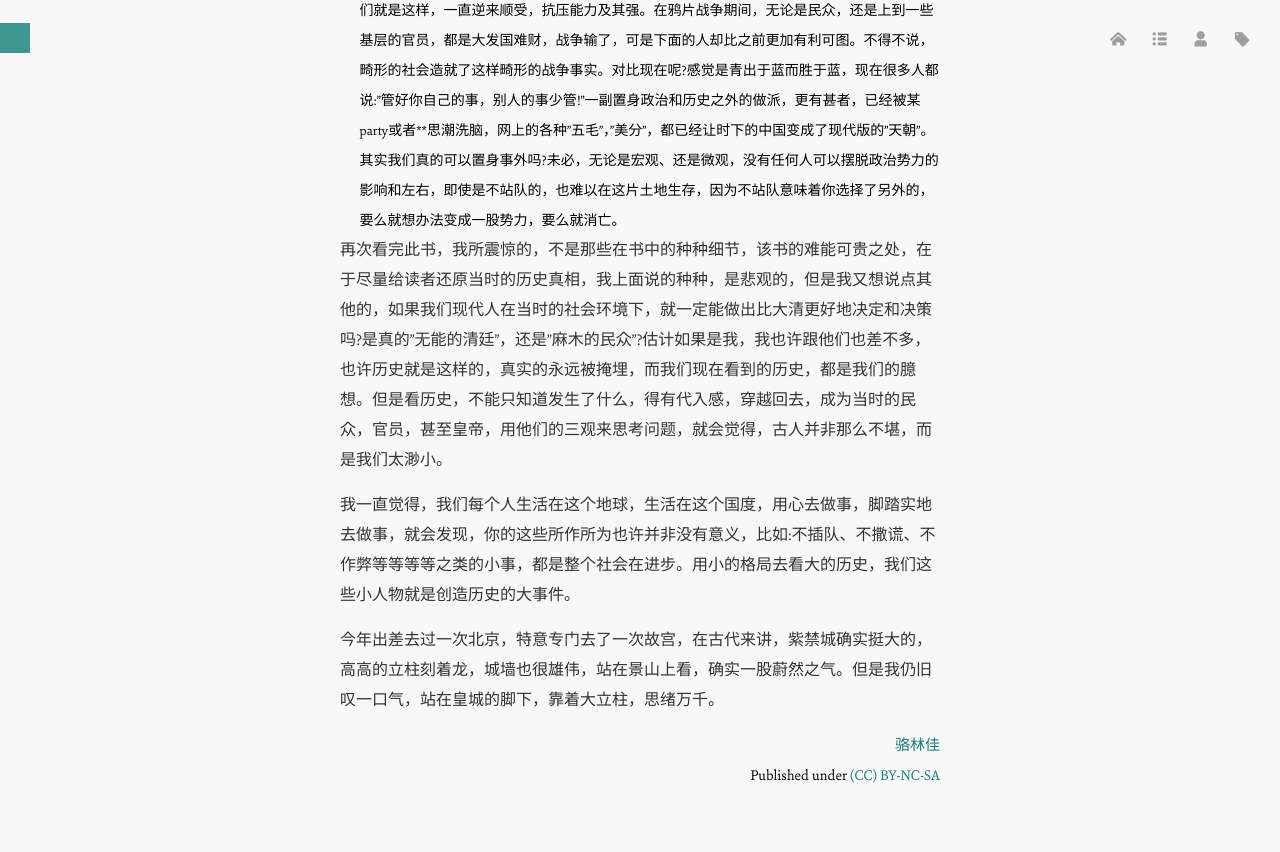
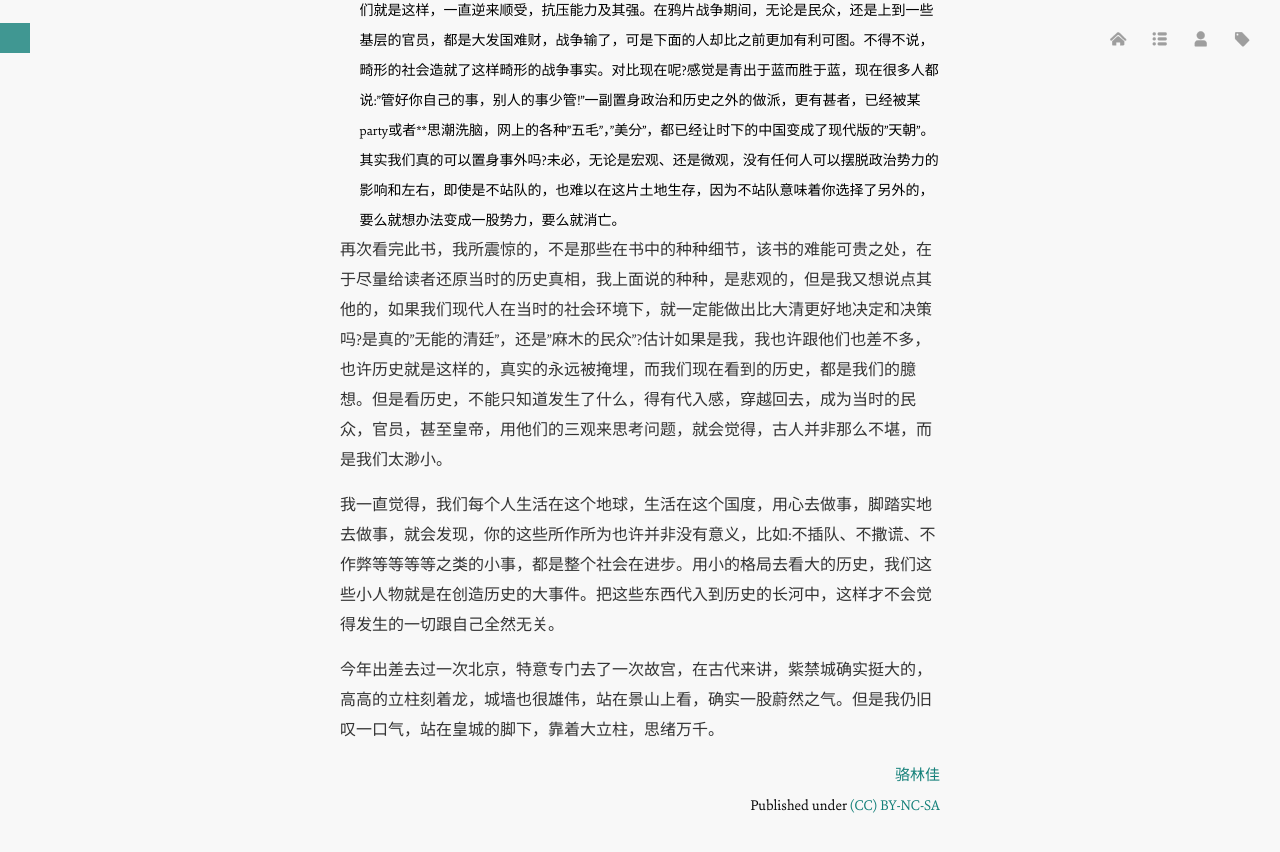
Before and after one commit to luolinjia/cn, a Jekyll site: the page built from _posts/2017-08-30-read-opium-war-again.md, in a window 1280 px wide and 900 px high, scrolled down 1882 px. Shown: the top 852 px of the window. Built offline with Jekyll 4.4.1, drawn with Linux system fonts in a browser that asks for light colours; comment, search, counter and statistics services are not loaded.

Commit message:
Update some words regarding opium war.

```diff
--- a/_posts/2017-08-30-read-opium-war-again.md
+++ b/_posts/2017-08-30-read-opium-war-again.md
@@ -28,6 +28,6 @@ tags:
 
 再次看完此书，我所震惊的，不是那些在书中的种种细节，该书的难能可贵之处，在于尽量给读者还原当时的历史真相，我上面说的种种，是悲观的，但是我又想说点其他的，如果我们现代人在当时的社会环境下，就一定能做出比大清更好地决定和决策吗?是真的"无能的清廷"，还是"麻木的民众"?估计如果是我，我也许跟他们也差不多，也许历史就是这样的，真实的永远被掩埋，而我们现在看到的历史，都是我们的臆想。但是看历史，不能只知道发生了什么，得有代入感，穿越回去，成为当时的民众，官员，甚至皇帝，用他们的三观来思考问题，就会觉得，古人并非那么不堪，而是我们太渺小。
 
-我一直觉得，我们每个人生活在这个地球，生活在这个国度，用心去做事，脚踏实地去做事，就会发现，你的这些所作所为也许并非没有意义，比如:不插队、不撒谎、不作弊等等等等之类的小事，都是整个社会在进步。用小的格局去看大的历史，我们这些小人物就是创造历史的大事件。
+我一直觉得，我们每个人生活在这个地球，生活在这个国度，用心去做事，脚踏实地去做事，就会发现，你的这些所作所为也许并非没有意义，比如:不插队、不撒谎、不作弊等等等等之类的小事，都是整个社会在进步。用小的格局去看大的历史，我们这些小人物就是在创造历史的大事件。把这些东西代入到历史的长河中，这样才不会觉得发生的一切跟自己全然无关。
 
 今年出差去过一次北京，特意专门去了一次故宫，在古代来讲，紫禁城确实挺大的，高高的立柱刻着龙，城墙也很雄伟，站在景山上看，确实一股蔚然之气。但是我仍旧叹一口气，站在皇城的脚下，靠着大立柱，思绪万千。
```
